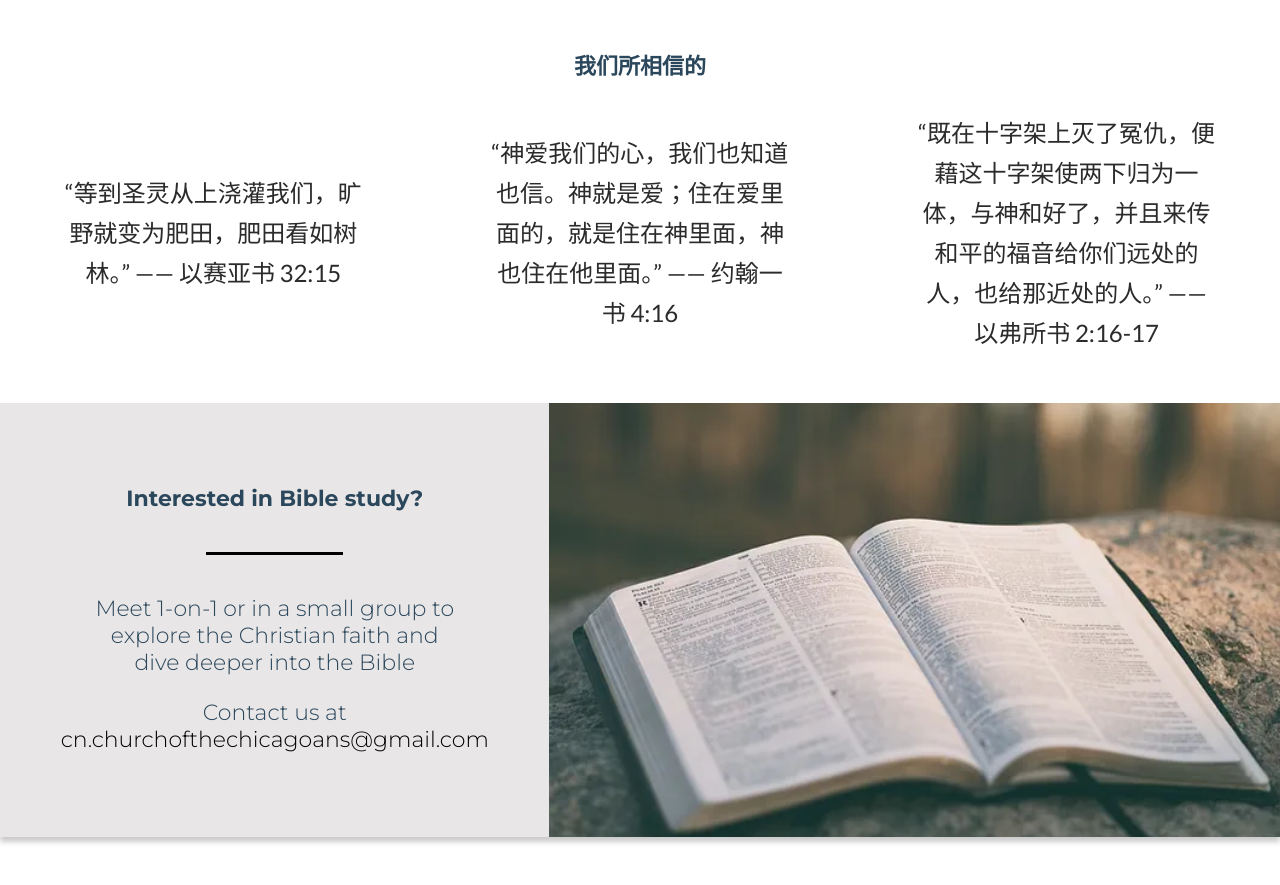
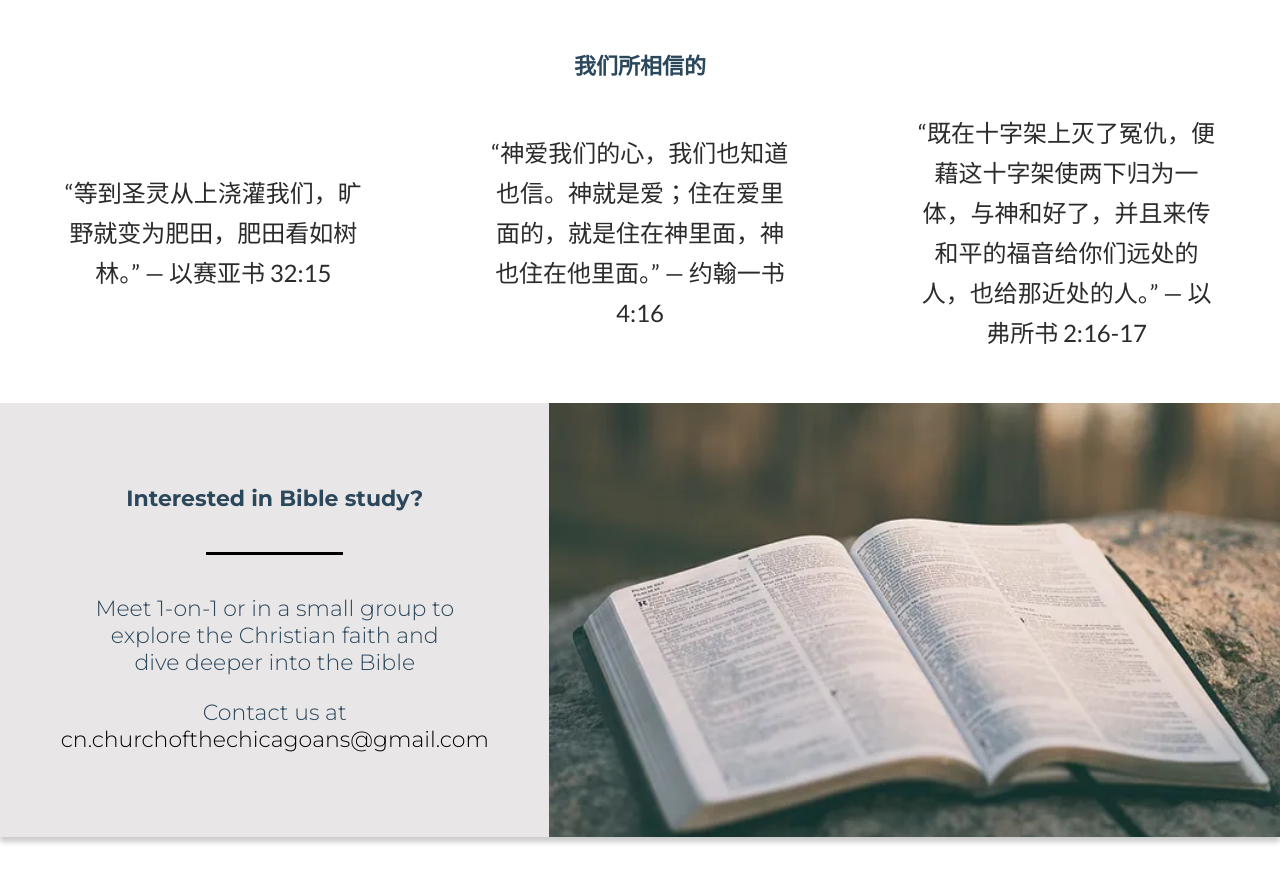
Before and after one commit to jingminglake/chicago_church, a React (Vite) app: page / in a window 1280 px wide. Shown: the part 1121-2006 px from the top of the page. Built offline with nearby package versions, Linux system fonts and the light colour scheme.

Commit message:
Update Home.jsx

```diff
--- a/src/components/home/Home.jsx
+++ b/src/components/home/Home.jsx
@@ -53,17 +53,17 @@ const Home = () => {
       <section className='home-rw' style={{ marginBottom: "50px" }}>
         <div className='home-rwch'>
           <div className='home-rwchin'>
-            “等到圣灵从上浇灌我们，旷野就变为肥田，肥田看如树林。” —— 以赛亚书 32:15
+            “等到圣灵从上浇灌我们，旷野就变为肥田，肥田看如树林。” — 以赛亚书 32:15
           </div>
         </div>
         <div className='home-rwch'>
           <div className='home-rwchin'>
-            “神爱我们的心，我们也知道也信。神就是爱；住在爱里面的，就是住在神里面，神也住在他里面。” —— 约翰一书 4:16
+            “神爱我们的心，我们也知道也信。神就是爱；住在爱里面的，就是住在神里面，神也住在他里面。” — 约翰一书 4:16
           </div>
         </div>
         <div className='home-rwch'>
           <div className='home-rwchin'>
-            “既在十字架上灭了冤仇，便藉这十字架使两下归为一体，与神和好了，并且来传和平的福音给你们远处的人，也给那近处的人。” —— 以弗所书 2:16-17
+            “既在十字架上灭了冤仇，便藉这十字架使两下归为一体，与神和好了，并且来传和平的福音给你们远处的人，也给那近处的人。” — 以弗所书 2:16-17
           </div>
         </div>
       </section>
```
